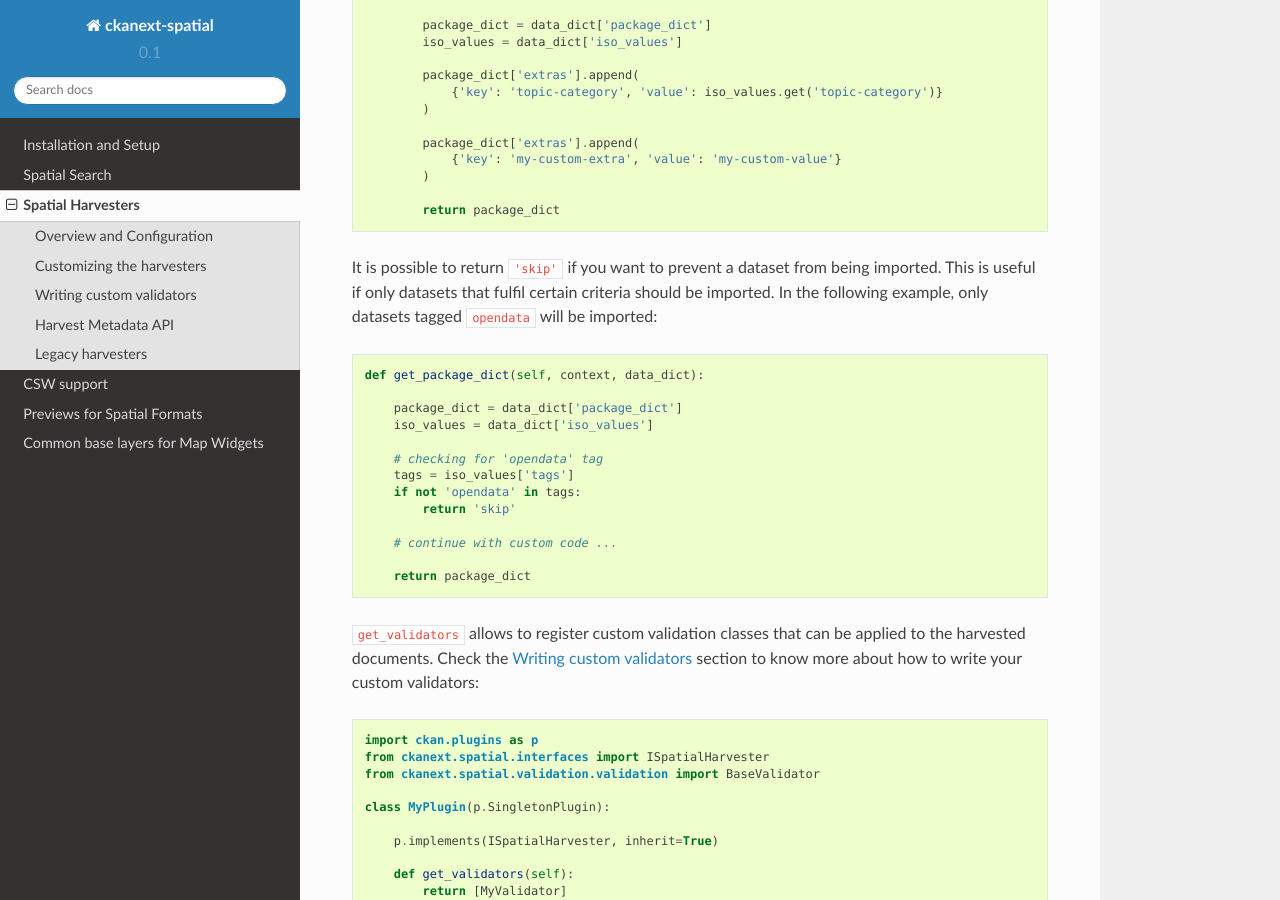
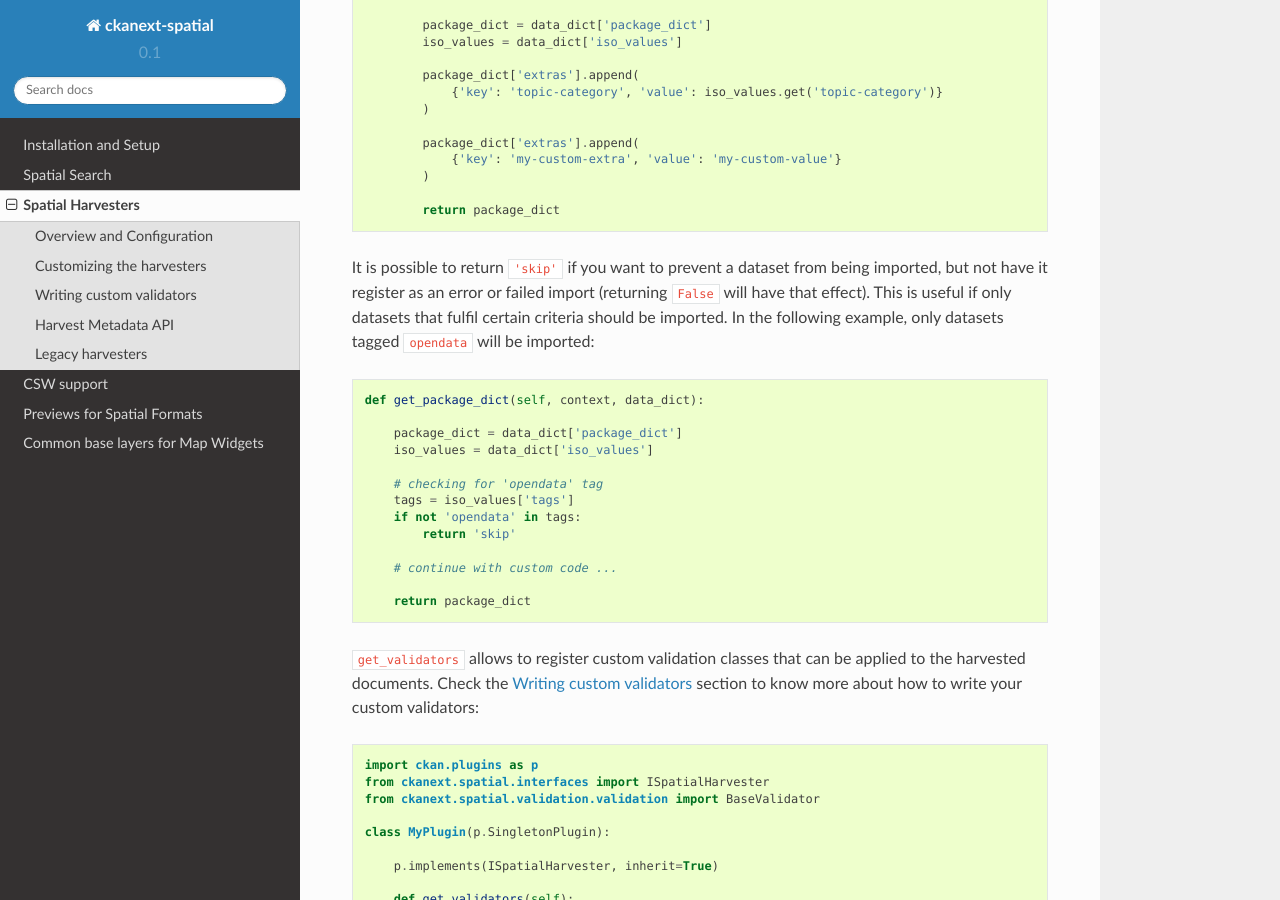
Before and after one commit to ckan/ckanext-spatial, a Sphinx documentation site: the page built from doc/harvesters.rst, in a window 1280 px wide and 900 px high, scrolled down 1839 px. Built offline with Sphinx 7.4.7 and the Read the Docs theme 2.0.0, drawn with Linux system fonts in a browser that asks for light colours.

Commit message:
distinguish returning 'skip' from returning False (registers as error)

```diff
--- a/doc/harvesters.rst
+++ b/doc/harvesters.rst
@@ -95,7 +95,7 @@ allows to tweak the dataset fields before creating or updating it::
 
             return package_dict
 
-It is possible to return ``'skip'`` if you want to prevent a dataset from being imported. This is useful if only datasets that fulfil certain criteria should be imported. In the following example, only datasets tagged ``opendata`` will be imported::
+It is possible to return ``'skip'`` if you want to prevent a dataset from being imported, but not have it register as an error or failed import (returning ``False`` will have that effect). This is useful if only datasets that fulfil certain criteria should be imported. In the following example, only datasets tagged ``opendata`` will be imported::
 
     def get_package_dict(self, context, data_dict):
 
```
